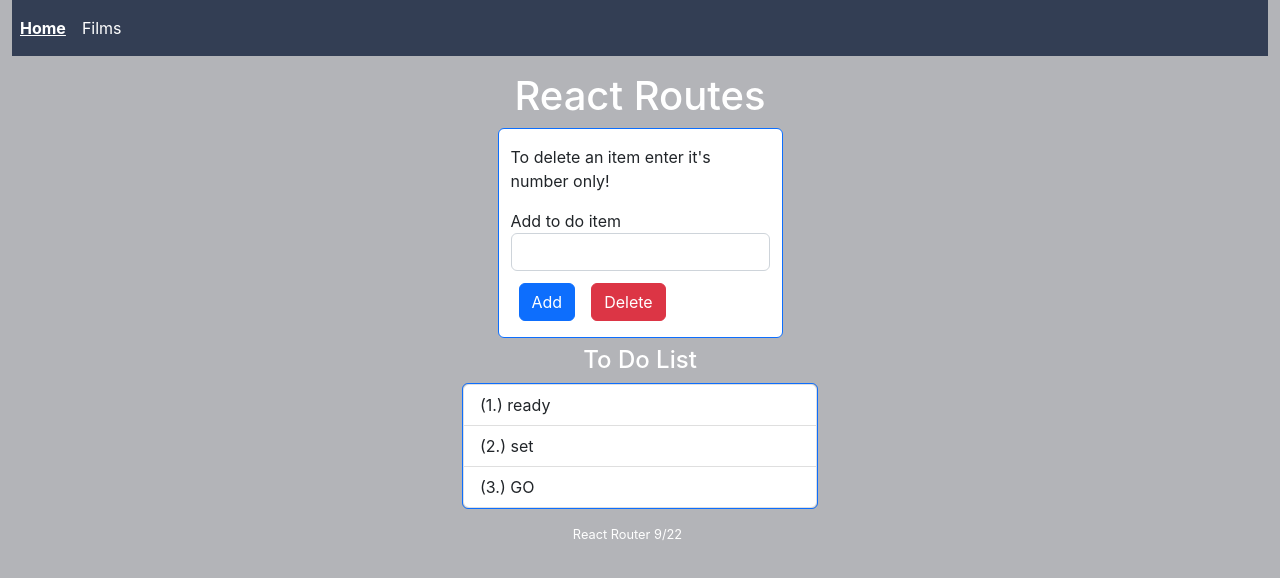
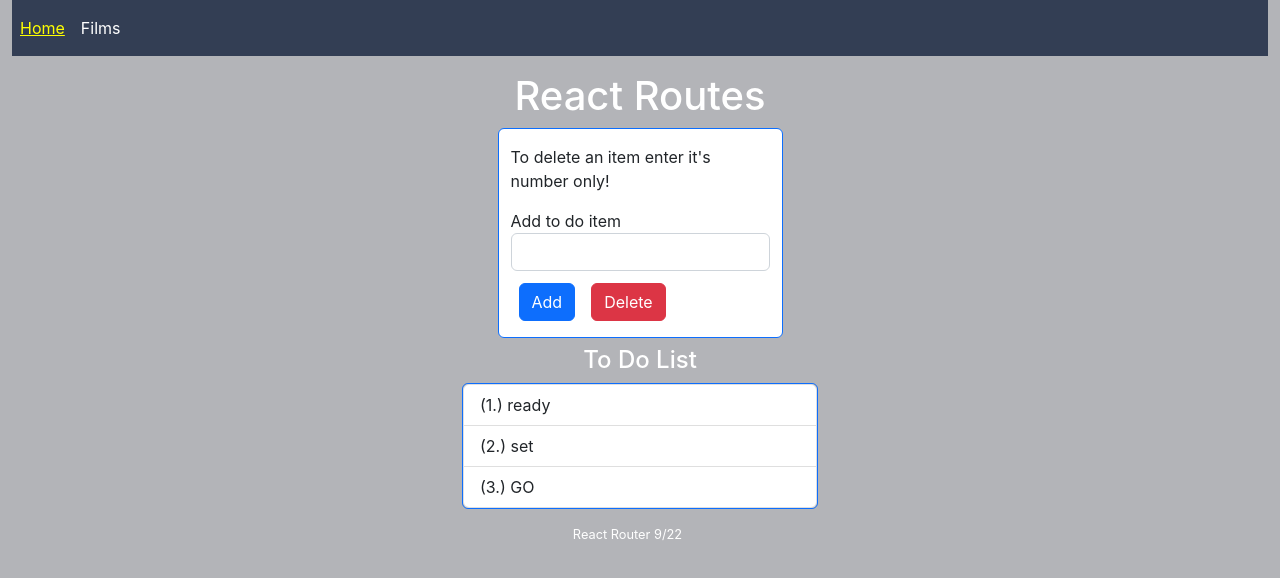
Before and after one commit to reidbraswell1/react-router, a React (Create React App) app: page / in a window 1280 px wide. In both pictures the pointer is over the link "Home". Shown: the top 578 px of the page. Built offline with nearby package versions, Linux system fonts and the light colour scheme.

Commit message:
Updating style for anchor hover

```diff
--- a/src/App.css
+++ b/src/App.css
@@ -36,7 +36,7 @@ a {
 }
 
 a:hover {
-  font-weight: bold;
+  color: yellow !important;
 }
 
 .active {
```
